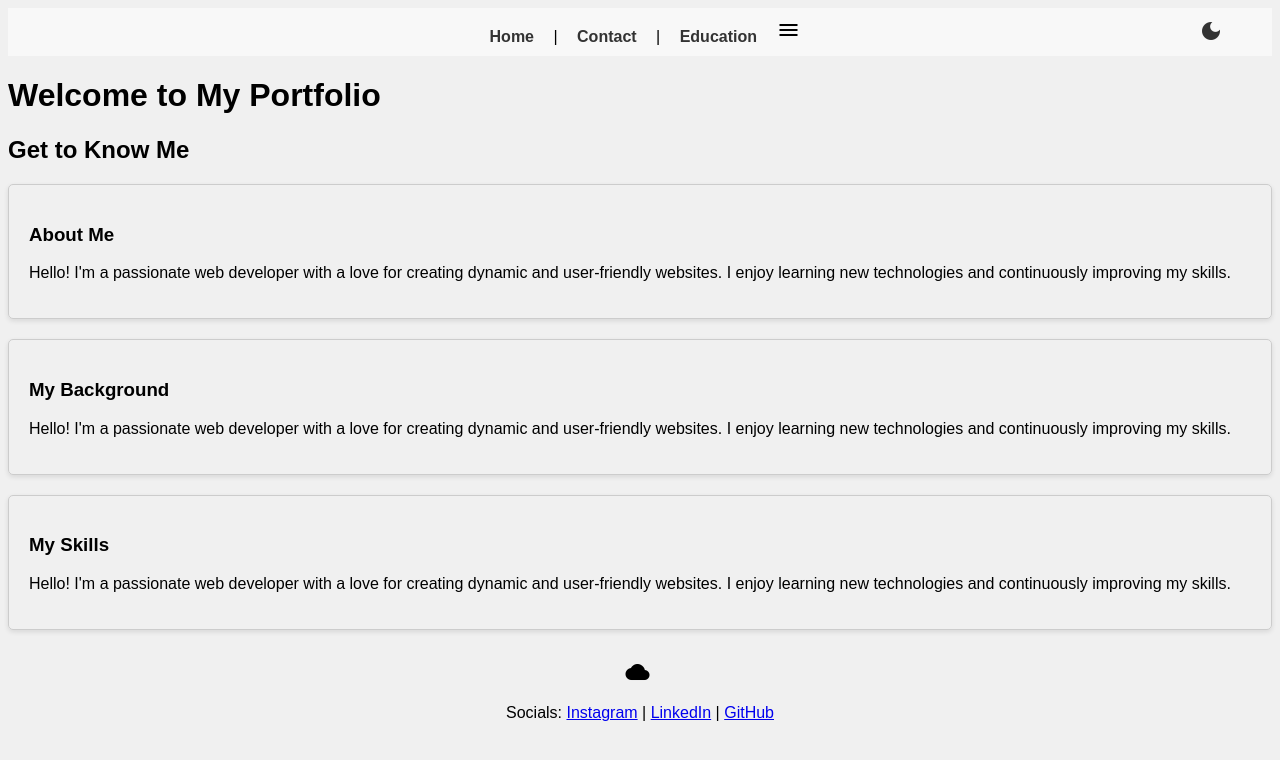
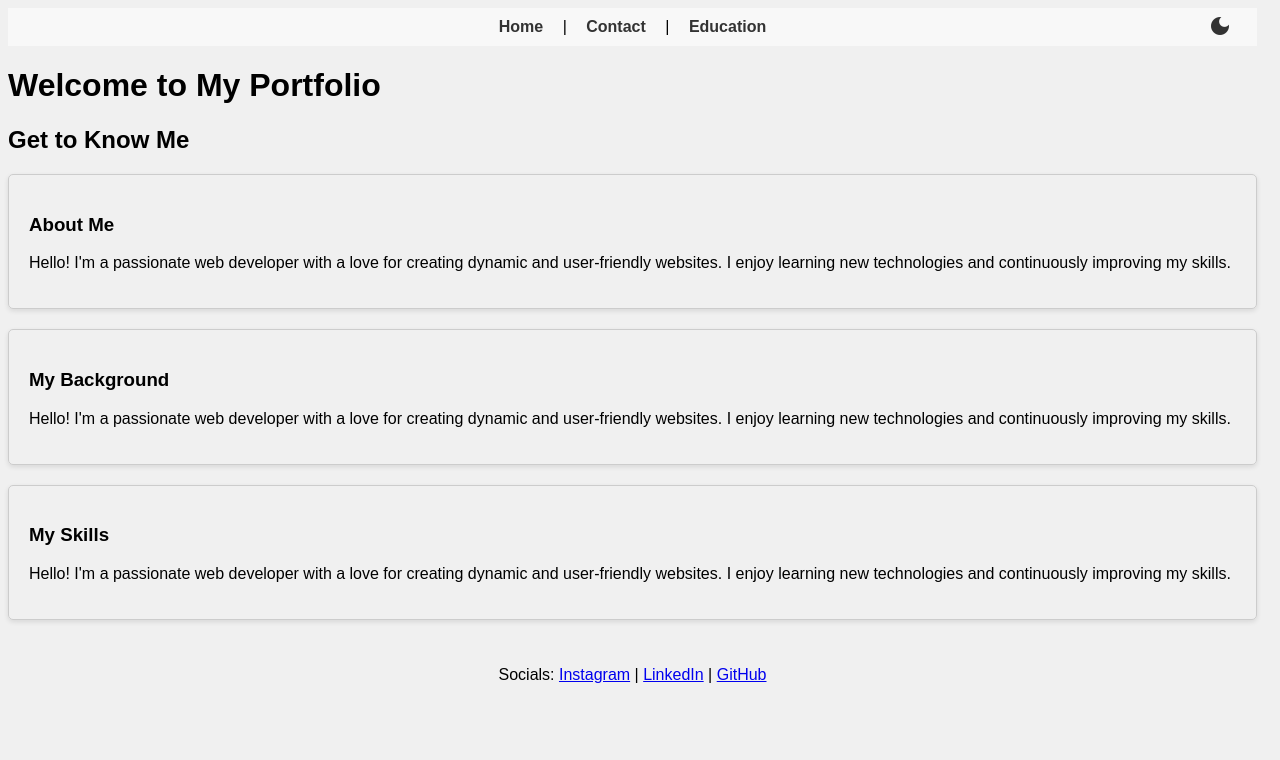
Before and after one commit to GonzaloDalmau/GonzaloDalmau.github.io, a plain HTML site: page contact.html in a window 1280 px wide. Drawn offline with Linux system fonts and the light colour scheme.

Commit message:
made some shanges to nav to make sure it stays consisten accros all pages

```diff
--- a/contact.html
+++ b/contact.html
@@ -11,8 +11,7 @@
 	</head>
 	<body>
         <nav> <a href="index.html">Home</a> | <a href="contact.html">Contact</a> | <a href="education.html">Education</a>
-            <i class="material-icons">menu</i>
-            <button><i class ="material-icons">dark_modes</i></button>
+            <button><i class ="material-icons">dark_mode</i></button>
         </nav>
 
         <h1>Welcome to My Portfolio</h1>
@@ -32,7 +31,6 @@
             <p>Hello! I'm a passionate web developer with a love for creating dynamic and user-friendly websites. I enjoy learning new technologies and continuously improving my skills.</p>
         </article>
         <footer>
-            <i class="material-icons">cloud</i>
             <p>Socials: <a href="https://instagram.com" target="_blank" rel="noopener noreferrer">Instagram</a> | <a href="https://linkedin.com" target="_blank" rel="noopener noreferrer">LinkedIn</a> | <a href="https://github.com" target="_blank" rel="noopener noreferrer">GitHub</a></p>
         </footer>
         <script src="skils.js"></script>
--- a/theme.css
+++ b/theme.css
@@ -1,3 +1,6 @@
+html {
+    scrollbar-gutter: stable;
+}
 body {
     background-color: #f0f0f0;
     font-family: Arial, sans-serif;
@@ -17,6 +20,7 @@ nav{
     background-color: #f8f8f8;
     padding: 10px;
     text-align: center;
+    text-rendering: optimizeLegibility;
     margin-bottom: 20px;
     position: relative;
 }
```
Also changed, not shown: education.html (+1 -2 lines).
